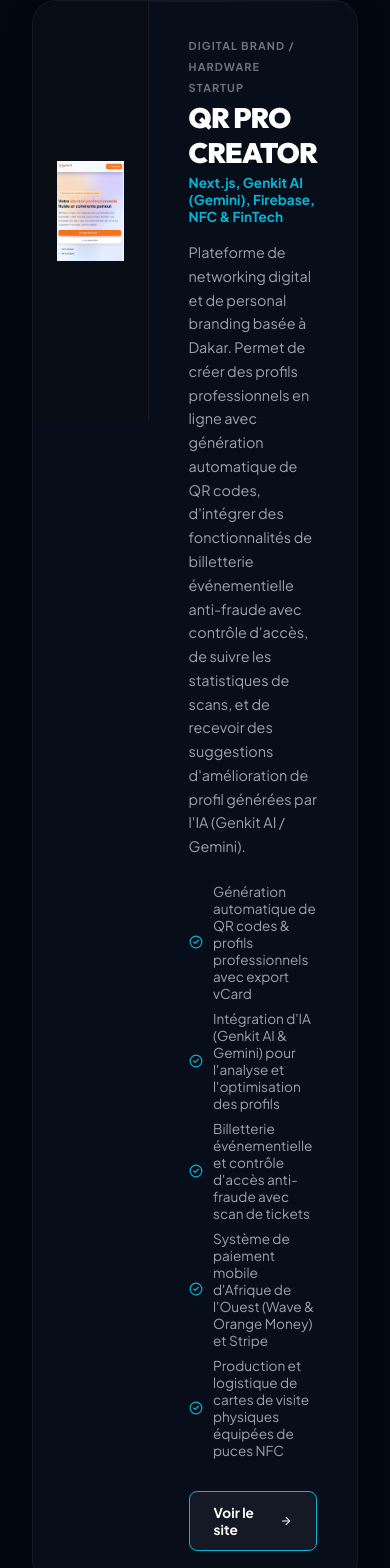
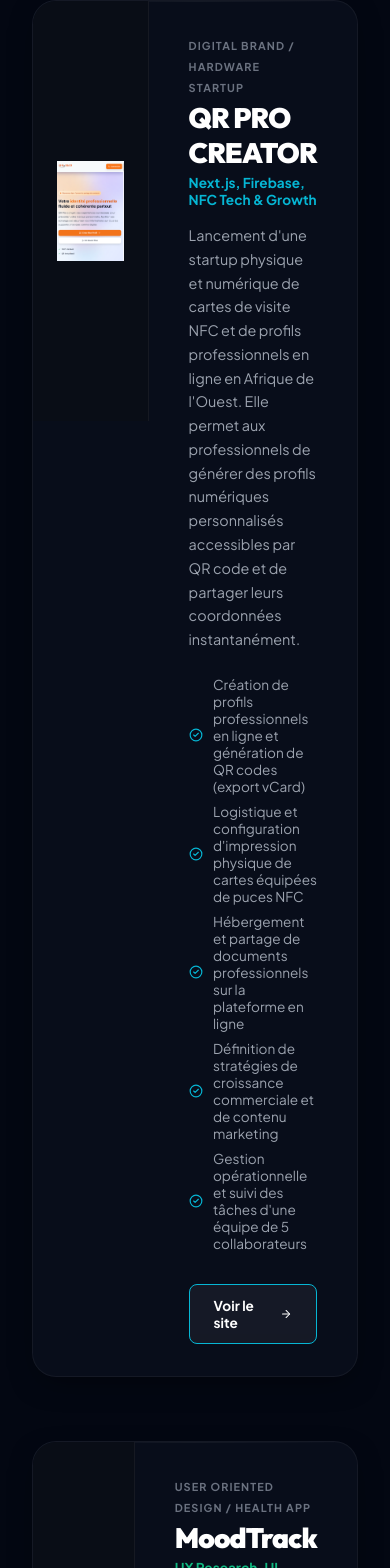
Before and after one commit to alamine01/portfolio_acad-mique, a React (Vite) app: page / in a window 390 px wide. Shown: the part 5494-7062 px from the top of the page. Built offline with nearby package versions, Linux system fonts and the light colour scheme.

Commit message:
feat: remove mobile payments and AI references from QR Pro Creator

```diff
--- a/src/App.jsx
+++ b/src/App.jsx
@@ -289,21 +289,22 @@
         ce: 'CE5.01',
         ceLabel: 'CE5.01 - Structuration commerciale d\'une offre physique & digitale combinée',
         contexte: 'Startup entrepreneuriale réelle (Sénégal)',
-        summary: 'Plateforme SaaS de cartes NFC et networking avec billetterie événementielle et suggestions de profils par l\'IA (Genkit).',
-        tech: ['Next.js', 'Genkit AI (Gemini)', 'Firebase', 'NFC Tech', 'Wave/Orange Money APIs', 'Lean Canvas'],
+        summary: 'Création d\'une startup de cartes NFC de visite et de profils professionnels en ligne avec génération automatique de QR codes.',
+        tech: ['Next.js', 'Firebase', 'NFC Tech', 'Lean Canvas', 'Canva Marketing'],
         images: ['/assets/qr_pro_screenshot.png'],
         learnings: [
-          'Modélisation et déploiement d\'une architecture Next.js / Firebase combinant matériel physique (NFC) et plateforme numérique SaaS.',
-          'Intégration de Genkit AI (Gemini) pour l\'analyse automatique et la suggestion d\'améliorations des profils professionnels.',
-          'Développement d\'un module d\'événements avec gestion des tickets d\'accès sécurisés et contrôle anti-fraude.',
-          'Intégration d\'APIs de paiement mobile locales en Afrique de l\'Ouest (Wave & Orange Money) pour les achats physiques et digitaux.',
-          'Définition et validation du modèle économique (Freemium + vente de matériel NFC personnalisé haut de gamme).'
+          'Définition de modèles économiques (Freemium + matériel NFC premium).',
+          'Mise en place d\'une supply chain physique pour l\'importation et la programmation des cartes NFC.',
+          'Conception et développement de la plateforme web de profils numériques.',
+          'Gestion d\'équipe pluridisciplinaire en phase de pré-lancement (de 3 à 5 personnes).'
         ],
-        contenu: `En semestre 3, j'ai lancé une startup réelle : QR PRO CREATOR. L'idée était d'introduire une solution innovante de networking digital et de personal branding au Sénégal — en proposant des cartes de visite physiques NFC associées à des profils professionnels en ligne générés par QR code.
+        contenu: `En semestre 3, j'ai lancé une startup réelle : QR PRO CREATOR. L'idée était innovante au contexte sénégalais — créer une plateforme permettant aux professionnels de générer des QR codes personnalisés et des cartes de visite digitales, complétée par des produits physiques (cartes NFC, autocollants).
 
-Concrétisation technologique & IA : Au-delà d'un simple annuaire de liens, la plateforme intègre des fonctionnalités avancées comme un module événementiel (comprenant la billetterie sécurisée et le contrôle d'accès par scan de tickets) ainsi qu'un conseiller de profil propulsé par l'IA via Genkit (Gemini) pour suggérer des optimisations de réseaux et de vCards aux utilisateurs.
+Démarrage et concrétisation : L'un des plus gros défis était de concrétiser l'idée en produit réel. Nous avons dû concevoir une plateforme web complète, programmer les cartes de visite physiques avec technologie NFC, et structurer la logistique de distribution.
 
-Modèle économique et croissance : Le projet repose sur un modèle économique freemium couplé à la vente directe de cartes NFC personnalisées. Ce projet m'a permis d'appréhender la gestion opérationnelle, la logistique de supply chain physique, et l'intégration de solutions de paiements mobiles locales indispensables (Wave et Orange Money).`
+Équipe et gestion : J'ai commencé seul avec l'idée, puis recruté une équipe de 3 à 5 personnes pour m'épauler. J'ai utilisé des outils collaboratifs pour tracker les tâches et coordonner la phase de lancement.
+
+Modèle économique : Nous avons validé un modèle économique freemium (création gratuite de profil en ligne) combiné à la vente de cartes NFC premium personnalisées.`
       },
       {
         id: 2,
@@ -647,18 +648,18 @@
     },
     {
       title: 'QR PRO CREATOR',
-      subtitle: 'Next.js, Genkit AI (Gemini), Firebase, NFC & FinTech',
+      subtitle: 'Next.js, Firebase, NFC Tech & Growth',
       tagline: 'DIGITAL BRAND / HARDWARE STARTUP',
-      desc: 'Plateforme de networking digital et de personal branding basée à Dakar. Permet de créer des profils professionnels en ligne avec génération automatique de QR codes, d\'intégrer des fonctionnalités de billetterie événementielle anti-fraude avec contrôle d\'accès, de suivre les statistiques de scans, et de recevoir des suggestions d\'amélioration de profil générées par l\'IA (Genkit AI / Gemini).',
+      desc: 'Lancement d\'une startup physique et numérique de cartes de visite NFC et de profils professionnels en ligne en Afrique de l\'Ouest. Elle permet aux professionnels de générer des profils numériques personnalisés accessibles par QR code et de partager leurs coordonnées instantanément.',
       image: '/assets/qr_pro_screenshot.png',
       color: 'var(--accent-cyan)',
       siteUrl: 'https://qrprocreator.com',
       bullets: [
-        'Génération automatique de QR codes & profils professionnels avec export vCard',
-        'Intégration d\'IA (Genkit AI & Gemini) pour l\'analyse et l\'optimisation des profils',
-        'Billetterie événementielle et contrôle d\'accès anti-fraude avec scan de tickets',
-        'Système de paiement mobile d\'Afrique de l\'Ouest (Wave & Orange Money) et Stripe',
-        'Production et logistique de cartes de visite physiques équipées de puces NFC'
+        'Création de profils professionnels en ligne et génération de QR codes (export vCard)',
+        'Logistique et configuration d\'impression physique de cartes équipées de puces NFC',
+        'Hébergement et partage de documents professionnels sur la plateforme en ligne',
+        'Définition de stratégies de croissance commerciale et de contenu marketing',
+        'Gestion opérationnelle et suivi des tâches d\'une équipe de 5 collaborateurs'
       ]
     },
     {
```
